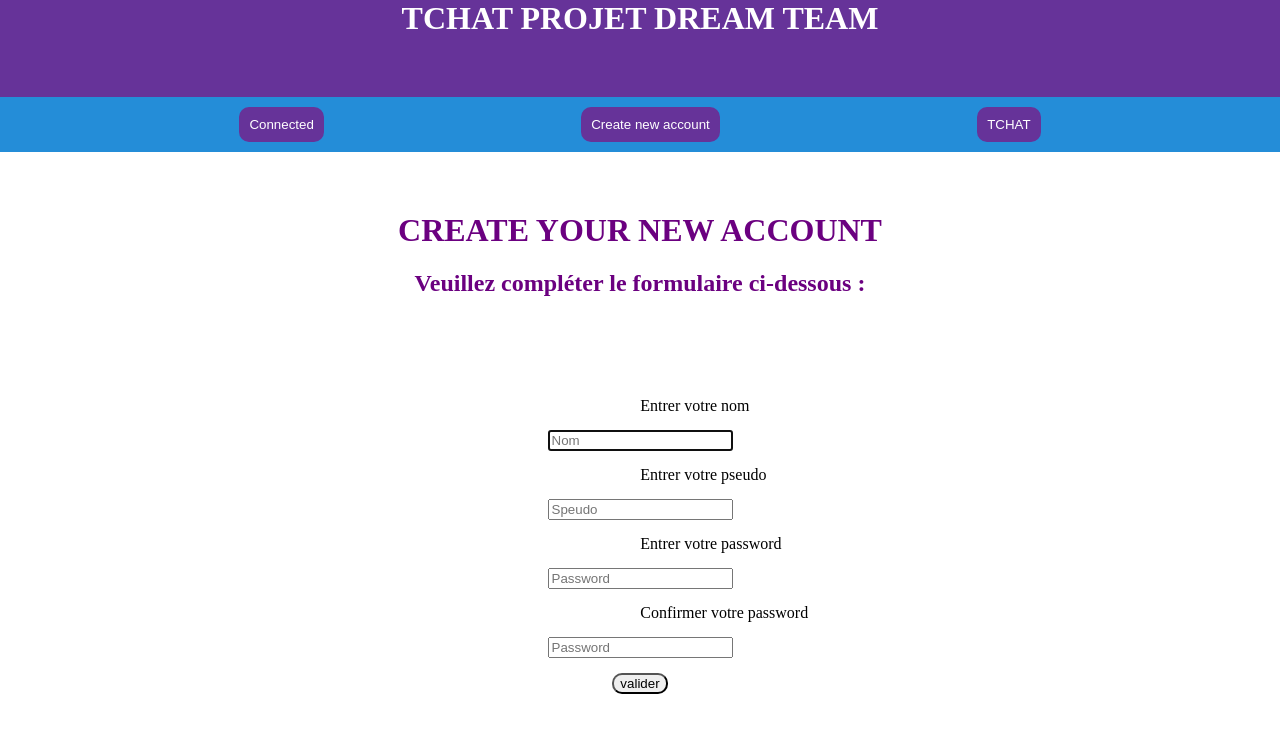
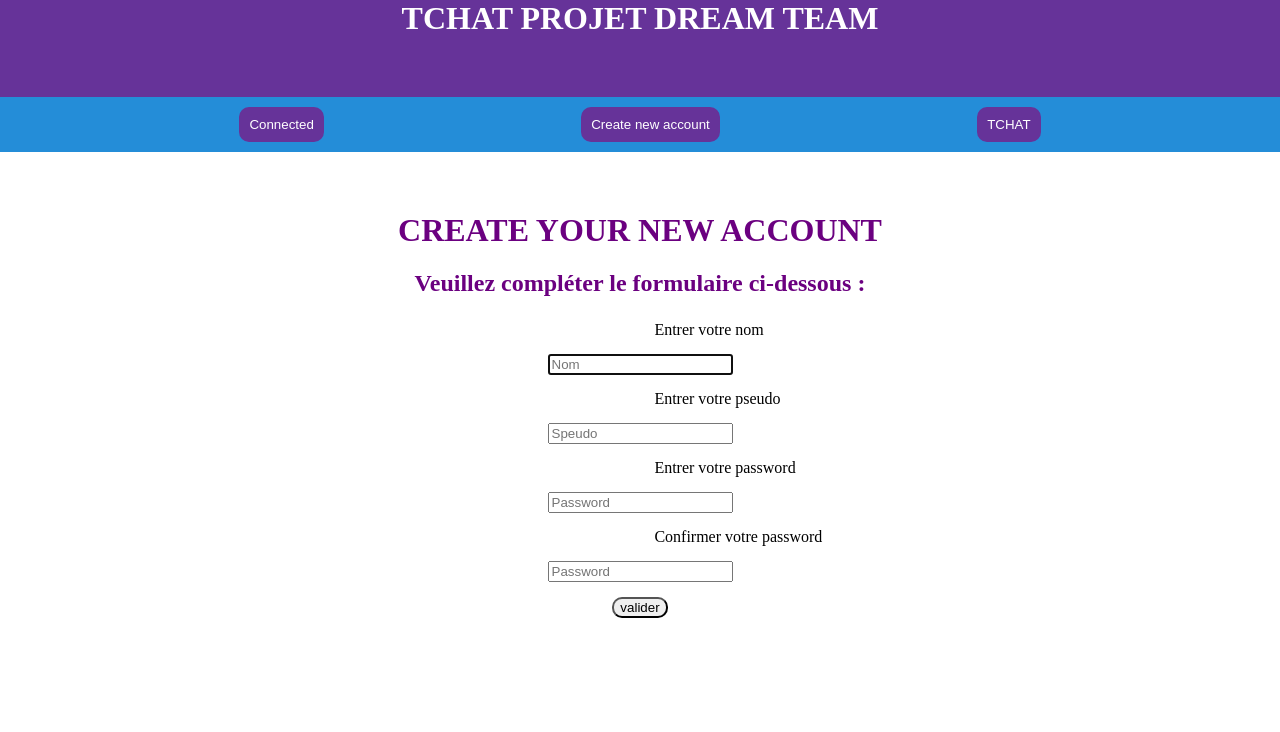
Before and after one commit to sebou25/tp-angular-chat, an Angular app: page /creatCount in a window 1280 px wide. Shown: the top 732 px of the page. Built offline with nearby package versions, Linux system fonts and the light colour scheme.

Commit message:
maj2 Steph

```diff
--- a/src/app/creat-count/creat-count.component.css
+++ b/src/app/creat-count/creat-count.component.css
@@ -6,7 +6,7 @@ h1,h2{
         display: flex;
         flex-direction: column;
         align-items: center;
-        padding: 16%;
+        padding: 10%;
         margin-top: -123px;
 
     }
@@ -15,7 +15,7 @@ input{
 }
 label{
     margin: auto;
-    margin-left: 430px;
+    margin-left: 520px;
 }
 button{
     border-radius: 10px;
```
